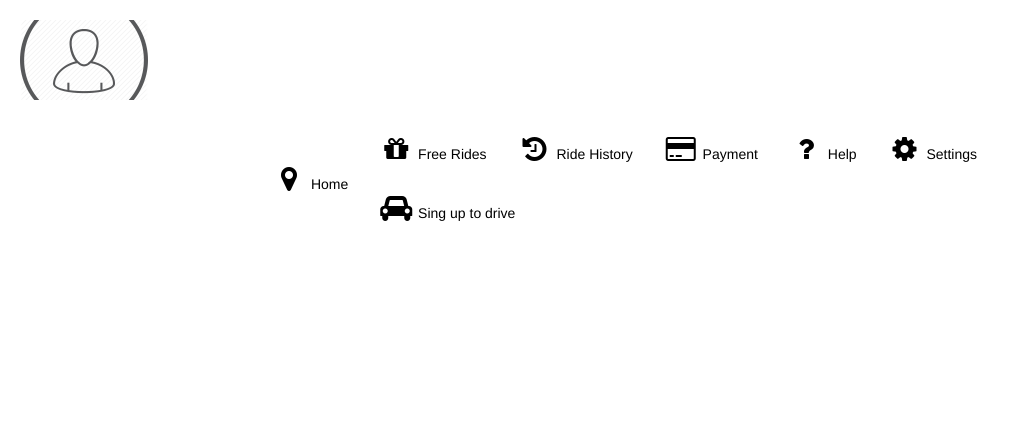
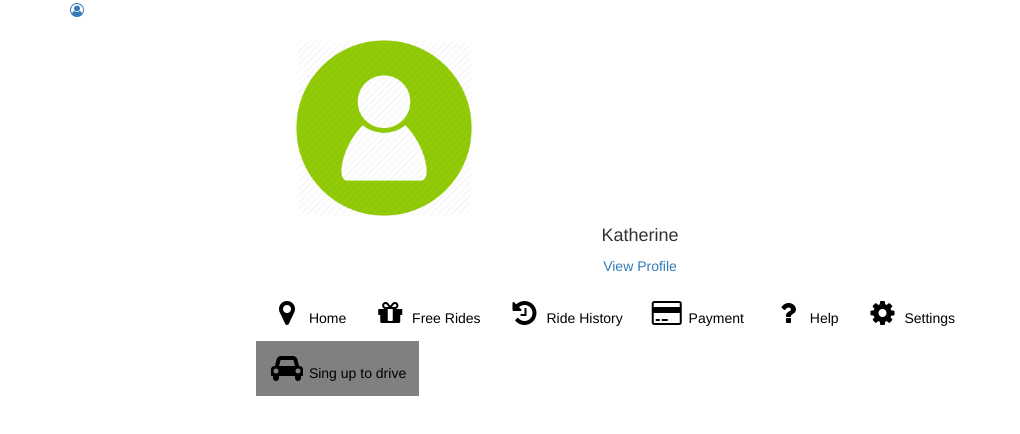
Before and after one commit to KatherineMontecinos/lyft, a plain HTML site: page mapa.html in a window 1280 px wide. Shown: the whole page, without its empty margins (0-1020 px from the left). Drawn offline with Linux system fonts and the light colour scheme; some packages are replaced by stand-ins of ours.

Commit message:
modifique menu y enlace paginas

```diff
--- a/css/style4.css
+++ b/css/style4.css
@@ -12,13 +12,14 @@ header nav {
 	max-width:60vw;
 	margin:20px auto;
 	background: white;
-	z-index: 4;
+	z-index: 5;
 }
 
 .menu_bar {
 	display:none;
 	width:80%;
 	max-width:80vw;
+	z-index: 4;
 }
 
 header nav ul {
@@ -32,7 +33,7 @@ header nav ul li {
 
 header nav ul li a {
 	color:#000;
-	padding:15px;
+	padding:13px;
 	display:block;
 	text-decoration:none;
 }
@@ -42,7 +43,7 @@ header nav ul li span {
 }
 
 header nav ul li a:hover {
-	background:pink;
+	background:#8DC508;
 }
 
 section {
@@ -57,12 +58,6 @@ section {
 
 .menu_bar .bt-menu {
 	display:block;
-		background-image: url('../img/profile-circle.jpg');
-		background-repeat: no-repeat;
-		background-position: center;
-		background-size: cover;
-		width: 10vw;
-		height: 10vh;
 }
 
 .menu_bar span {
@@ -81,8 +76,18 @@ section {
 	header nav ul li {
 		display:block;
 		float:none;
-		border-bottom: 1px solid rgba(200,200,200, .3);
+		border-bottom: 1px solid #8DC508;
 	}
 
 
 }
+
+.foto1{
+	height: 22vh;
+	text-align: center;
+	margin-left: 40px;
+}
+
+.drive {
+	background-color: gray;
+}
--- a/js/mapa.js
+++ b/js/mapa.js
@@ -22,3 +22,13 @@ function main(){
 	});
 
 };
+
+$(document).ready(function(){
+		$(".bt-menu").on( "click", function() {
+			$('nav').show();
+		 });
+		$("img").on( "click", function() {
+			$('nav').hide('.bt-menu');
+
+		});
+	});
--- a/mapa.html
+++ b/mapa.html
@@ -10,14 +10,15 @@
   <link rel="stylesheet" type="text/css" href="css/style4.css">
 </head>
 	<body>
-  <section>
 		<header>
+			<div class="container">
 				<div class="menu_bar">
-        <a href="#" class="bt-menu">
-         <!-- <span class="icon-list2"></span>
-          Mercedes</a>-->
+     			<a href="#" class="bt-menu"><i class="fa fa-user-circle-o" aria-hidden="true"></i></a>
       	</div>
     	<nav>
+    		<img class="foto1" src="img/user.png">
+    		<h4 class="text-center">Katherine</h4>
+    		<a href="profile.html"><p class="text-center">View Profile</p></a>
       	<ul>
         	<li><a href="#"><i class="fa fa-map-marker fa-2x fa-fw" aria-hidden="true"></i>
                 Home</a></li>
@@ -31,16 +32,13 @@
                 Help</a></li>
         	<li><a href="#"><i class="fa fa-cog fa-2x fa-fw" aria-hidden="true"></i>
                 Settings</a></li>
-        <li><a href="#"><i class="fa fa-car fa-2x fa-fw" aria-hidden="true"></i>
+        	<li class="drive"><a href="#"><i class="fa fa-car fa-2x fa-fw" aria-hidden="true"></i>
                 Sing up to drive</a></li>
       	</ul>
     	</nav>
+  	</div>
  </header>
-    <section>
-
-
-    </section>
-<!-- Se determina y escribe la localizacion
+ <!-- Se determina y escribe la localizacion-->
 <div id='ubicacion'></div>
 <script type="text/javascript">
 	if (navigator.geolocation) {
@@ -53,12 +51,11 @@ function mostrarUbicacion(position) {
   var altitud = position.coords.altitude;
 	var exactitud = position.coords.accuracy;
 	var div = document.getElementById("ubicacion");
-	//div.innerHTML = "Timestamp: " + times + "<br>Latitud: " + latitud + "<br>Longitud: " + longitud + "<br>Altura en metros: " + altitud + "<br>Exactitud: " + exactitud;}
+
 function refrescarUbicacion() {
 	navigator.geolocation.watchPosition(mostrarUbicacion);}
 </script>
-
-<!- Se escribe un mapa con la localizacion anterior-->
+<!-- Se escribe un mapa con la localizacion anterior-->
 <div id="demo"></div>
 <div id="mapholder"></div>
 <script src="http://maps.google.com/maps/api/js?sensor=false"></script>
@@ -74,7 +71,7 @@ function showPosition(position)
   latlon=new google.maps.LatLng(lat, lon)
   mapholder=document.getElementById('mapholder')
   mapholder.style.height='100vh';
-  mapholder.style.width='500px';
+  mapholder.style.width='100vw';
   var myOptions={
   center:latlon,zoom:10,
   mapTypeId:google.maps.MapTypeId.ROADMAP,
@@ -104,7 +101,6 @@ function showError(error)
   }}
   cargarmap();
 </script>
-
 <script type="text/javascript" src="js/jquery.js"></script>
 <script type="text/javascript" src="js/mapa.js"></script>
 </body>
```
Also changed, not shown: index.html (+1 -3 lines), profile.html (+3 -7 lines), signup.html (+4 -7 lines), signup2.html (+5 -5 lines), img/user.png (added). Lines whose indentation alone changed are shown as unchanged.
